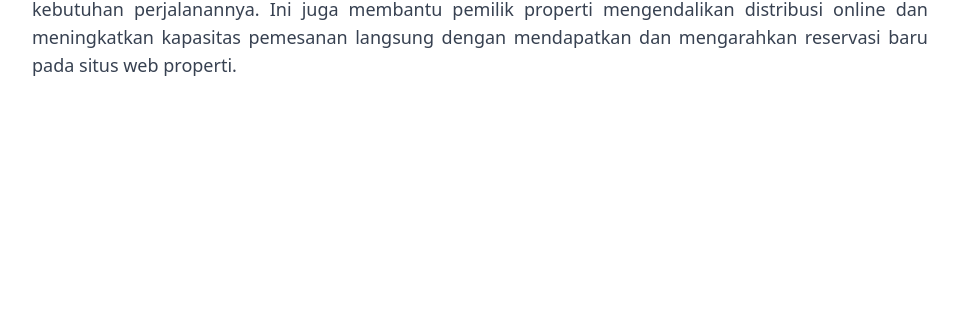
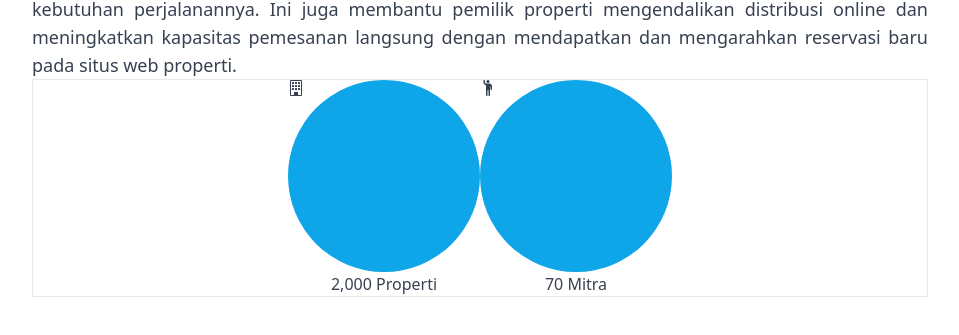
Before and after one commit to rey5kusuma/website-kedua, a Next.js app: page /about in a window 1280 px wide. Shown: the part 721-1056 px from the top of the page, without its empty margins (160-1119 px from the left). Built offline with nearby package versions, Linux system fonts and the light colour scheme.

Commit message:
1 file modified

```diff
--- a/pages/about.js
+++ b/pages/about.js
@@ -27,6 +27,40 @@ export default function Contact() {
             meningkatkan kapasitas pemesanan langsung dengan mendapatkan dan
             mengarahkan reservasi baru pada situs web properti.
           </p>
+          <div className="border flex flex-row justify-center">
+            <div className="text-center">
+              <div className="rounded-full w-48 h-48 bg-sky-500 justify-center items-center">
+                <svg
+                  xmlns="http://www.w3.org/2000/svg"
+                  width="16"
+                  height="16"
+                  fill="currentColor"
+                  class="bi bi-building"
+                  viewBox="0 0 16 16"
+                >
+                  <path d="M4 2.5a.5.5 0 0 1 .5-.5h1a.5.5 0 0 1 .5.5v1a.5.5 0 0 1-.5.5h-1a.5.5 0 0 1-.5-.5v-1Zm3 0a.5.5 0 0 1 .5-.5h1a.5.5 0 0 1 .5.5v1a.5.5 0 0 1-.5.5h-1a.5.5 0 0 1-.5-.5v-1Zm3.5-.5a.5.5 0 0 0-.5.5v1a.5.5 0 0 0 .5.5h1a.5.5 0 0 0 .5-.5v-1a.5.5 0 0 0-.5-.5h-1ZM4 5.5a.5.5 0 0 1 .5-.5h1a.5.5 0 0 1 .5.5v1a.5.5 0 0 1-.5.5h-1a.5.5 0 0 1-.5-.5v-1ZM7.5 5a.5.5 0 0 0-.5.5v1a.5.5 0 0 0 .5.5h1a.5.5 0 0 0 .5-.5v-1a.5.5 0 0 0-.5-.5h-1Zm2.5.5a.5.5 0 0 1 .5-.5h1a.5.5 0 0 1 .5.5v1a.5.5 0 0 1-.5.5h-1a.5.5 0 0 1-.5-.5v-1ZM4.5 8a.5.5 0 0 0-.5.5v1a.5.5 0 0 0 .5.5h1a.5.5 0 0 0 .5-.5v-1a.5.5 0 0 0-.5-.5h-1Zm2.5.5a.5.5 0 0 1 .5-.5h1a.5.5 0 0 1 .5.5v1a.5.5 0 0 1-.5.5h-1a.5.5 0 0 1-.5-.5v-1Zm3.5-.5a.5.5 0 0 0-.5.5v1a.5.5 0 0 0 .5.5h1a.5.5 0 0 0 .5-.5v-1a.5.5 0 0 0-.5-.5h-1Z" />
+                  <path d="M2 1a1 1 0 0 1 1-1h10a1 1 0 0 1 1 1v14a1 1 0 0 1-1 1H3a1 1 0 0 1-1-1V1Zm11 0H3v14h3v-2.5a.5.5 0 0 1 .5-.5h3a.5.5 0 0 1 .5.5V15h3V1Z" />
+                </svg>
+              </div>
+              <h1>2,000 Properti</h1>
+            </div>
+            <div className="text-center">
+              <div className="rounded-full w-48 h-48 bg-sky-500">
+                <svg
+                  xmlns="http://www.w3.org/2000/svg"
+                  width="16"
+                  height="16"
+                  fill="currentColor"
+                  class="bi bi-person-raised-hand"
+                  viewBox="0 0 16 16"
+                >
+                  <path d="M6 6.207v9.043a.75.75 0 0 0 1.5 0V10.5a.5.5 0 0 1 1 0v4.75a.75.75 0 0 0 1.5 0v-8.5a.25.25 0 1 1 .5 0v2.5a.75.75 0 0 0 1.5 0V6.5a3 3 0 0 0-3-3H6.236a.998.998 0 0 1-.447-.106l-.33-.165A.83.83 0 0 1 5 2.488V.75a.75.75 0 0 0-1.5 0v2.083c0 .715.404 1.37 1.044 1.689L5.5 5c.32.32.5.754.5 1.207Z" />
+                  <path d="M8 3a1.5 1.5 0 1 0 0-3 1.5 1.5 0 0 0 0 3Z" />
+                </svg>
+              </div>
+              <h1>70 Mitra</h1>
+            </div>
+          </div>
         </div>
       </div>
     </MainLayout>
```
